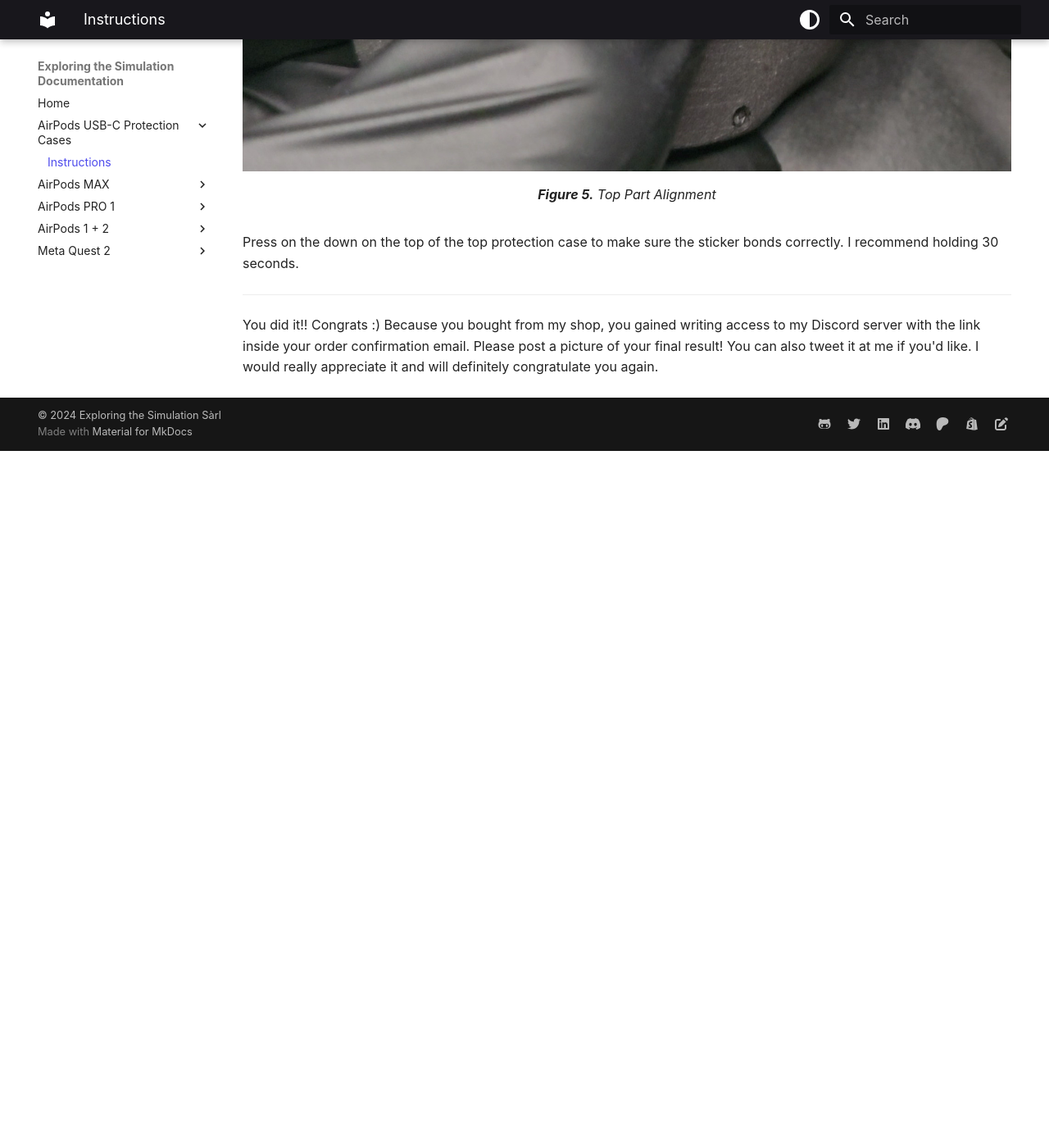
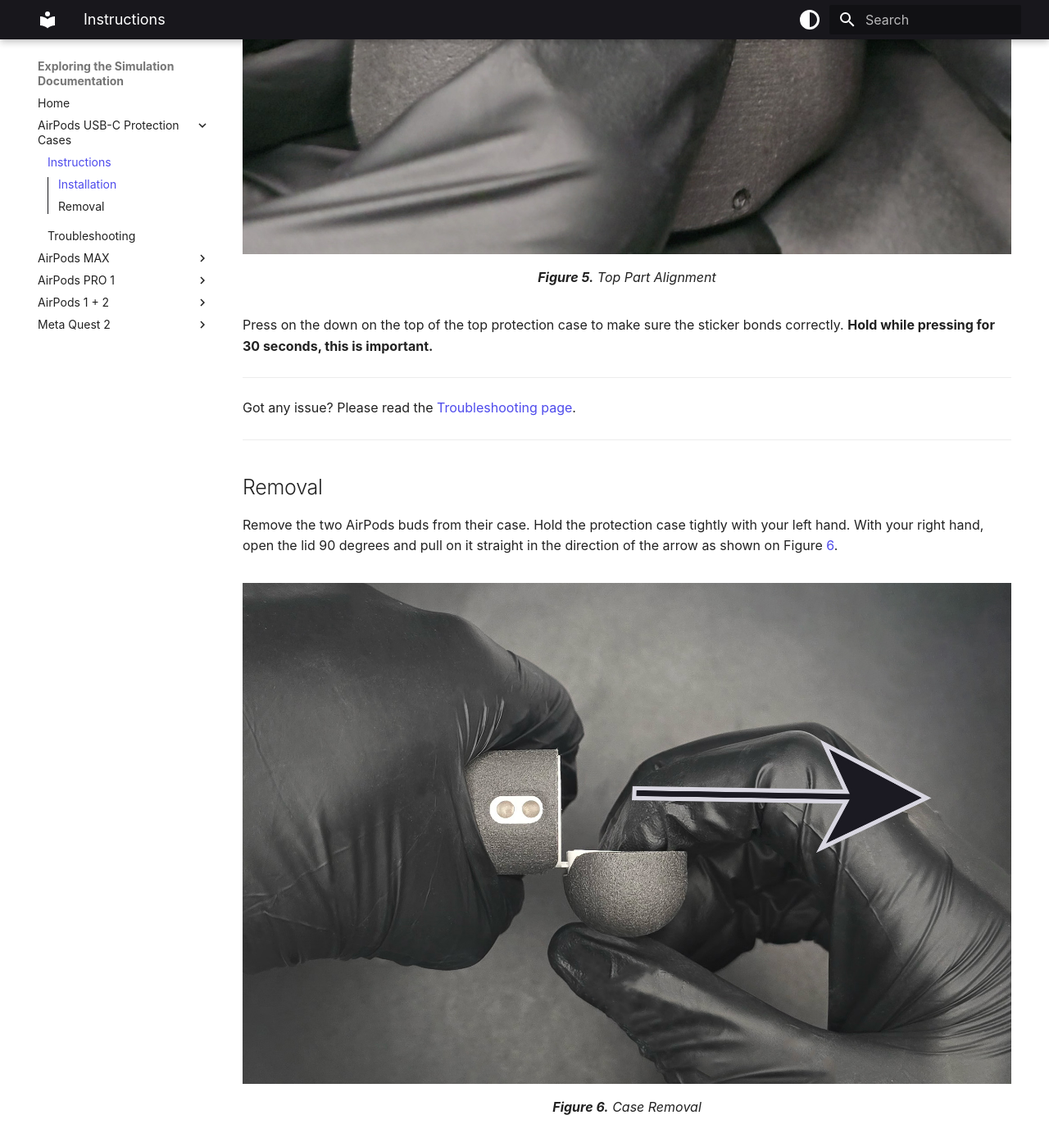
Before and after one commit to kenp-io/kenpio-docs, an MkDocs documentation site: the page built from docs/airpods-usb-c-protection-cases/instructions.md, in a window 1280 px wide and 1400 px high, scrolled down 4280 px. Shown: the whole window at 82% size. Built offline with MkDocs 1.6.1 and Material for MkDocs 9.7.7, drawn with Linux system fonts in a browser that asks for light colours; some web fonts are replaced; before the commit the page ends 4830 px from its top, so only the background shows below that; some of the changed text lies outside the part shown.

Commit message:
airpods case extra info

```diff
--- a/docs/airpods-usb-c-protection-cases/instructions.md
+++ b/docs/airpods-usb-c-protection-cases/instructions.md
@@ -1,8 +1,11 @@
 # USB-C Protection Cases for AirPods - Installation Guide
-(last updated on 09.10.24)
+(last updated on 23.11.24)
 ___
 
 This guide works for any generation of AirPods.
+___
+
+## Installation
 
 Ok, let’s get started. It's very easy. You first start by inserting the bottom part while making sure the buttons are on the same side. It should slide in easily and click in the place near the end of the insertion. If you feel some resistance near the end of the insertion, slide the AirPods case out and check that the Lightning port is straight at the bottom of the protection case.
 
@@ -39,7 +42,21 @@ Align the front of top part of the protection case with the front of the bottom
   <figcaption><b>Figure 5.</b> Top Part Alignment</figcaption>
 </figure>
 
-Press on the down on the top of the top protection case to make sure the sticker bonds correctly. I recommend holding 30 seconds.
+Press on the down on the top of the top protection case to make sure the sticker bonds correctly. **Hold while pressing for 30 seconds, this is important.**
+
+___
+
+Got any issue? Please read the [Troubleshooting page](troubleshooting.md).
+___
+
+## Removal
+
+Remove the two AirPods buds from their case. Hold the protection case tightly with your left hand. With your right hand, open the lid 90 degrees and pull on it straight in the direction of the arrow as shown on Figure [6](#case_removal).
+
+<figure markdown id="case_removal">
+  ![Top Part Alignment](pictures/case_removal.jpg)
+  <figcaption><b>Figure 6.</b> Case Removal</figcaption>
+</figure>
 
 ___
 
--- a/mkdocs.yml
+++ b/mkdocs.yml
@@ -82,6 +82,7 @@ nav:
   - Home: index.md
   - AirPods USB-C Protection Cases:
     - Instructions: airpods-usb-c-protection-cases/instructions.md
+    - Troubleshooting: airpods-usb-c-protection-cases/troubleshooting.md
   - AirPods MAX:
     - USB-C External Adapter:
       - Instructions: airpods-max/usb-c-external-adapter/instructions.md
```
Also changed, not shown: docs/airpods-usb-c-protection-cases/troubleshooting.md (added, +19 -0 lines), docs/airpods-usb-c-protection-cases/pictures/case_removal.jpg (added).
